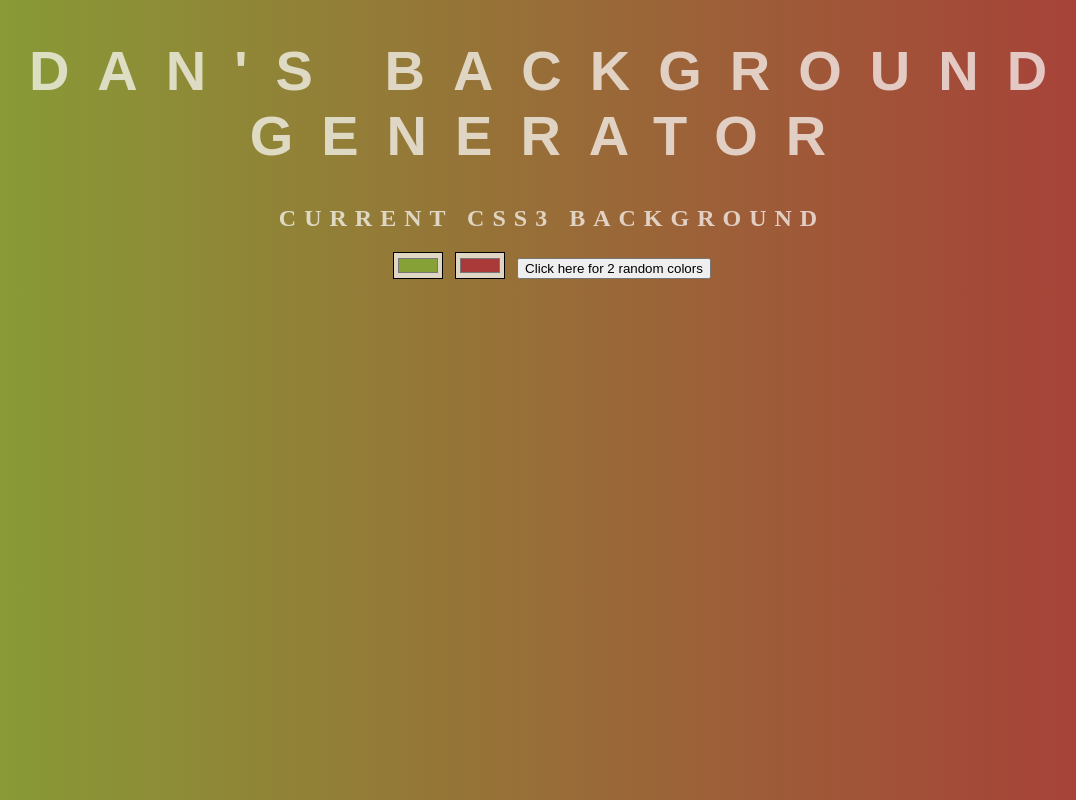
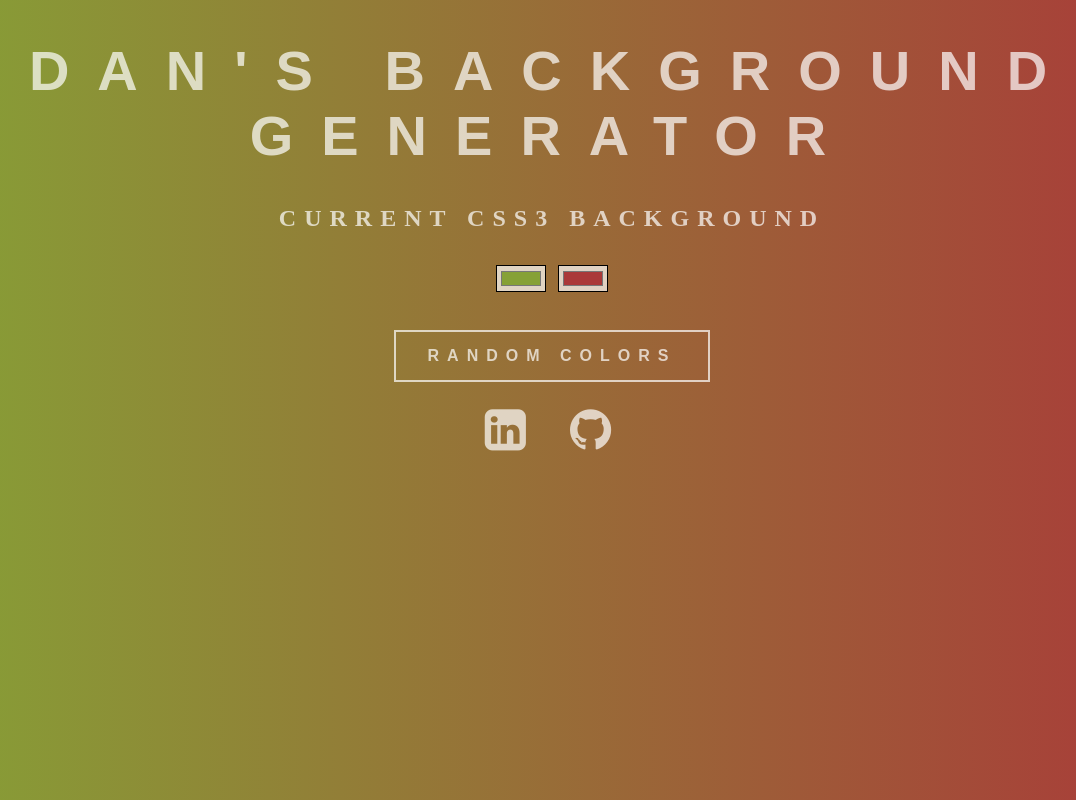
Before and after one commit to notfeardan/Background-Generator, a plain HTML site: page index.html in a window 1280 px wide. Shown: the whole page, without its empty margins (88-1164 px from the left). Drawn offline with Linux system fonts and the light colour scheme.

Commit message:
Added a button; generates two random colors

```diff
--- a/index.html
+++ b/index.html
@@ -3,6 +3,10 @@
   <head>
     <meta charset="UTF-8" />
     <meta name="viewport" content="width=device-width, initial-scale=1.0" />
+    <link
+      rel="stylesheet"
+      href="https://cdnjs.cloudflare.com/ajax/libs/font-awesome/4.7.0/css/font-awesome.min.css"
+    />
     <link rel="stylesheet" href="styles.css" />
     <title>Dan's Background Generator</title>
   </head>
@@ -11,8 +15,13 @@
     <h2>Current CSS3 Background</h2>
     <input class="color1" type="color" name="color1" value="#86A136" />
     <input class="color2" type="color" name="color2" value="#AA3939" />
-    <button>Click here for 2 random colors</button>
+    <button>Random Colors</button>
+    <a href="https://www.linkedin.com/in/daniil-baturyn-253999273/">
+      <i class="fa fa-linkedin-square"></i
+    ></a>
+    <a href="https://github.com/notfeardan"><i class="fa fa-github"></i></a>
     <h3></h3>
+
     <script type="text/javascript" src="script.js"></script>
   </body>
 </html>
--- a/script.js
+++ b/script.js
@@ -2,14 +2,29 @@ var css = document.querySelector("h3");
 var color1 = document.querySelector(".color1");
 var color2 = document.querySelector(".color2");
 var body = document.getElementById("gradient");
+var button = document.querySelector("button");
 
 function addGradient() {
   body.style.background =
     "linear-gradient(to right, " + color1.value + ", " + color2.value + ")";
-
   css.textContent = body.style.background + ";";
 }
 
+function getRandomColor() {
+  return (
+    "#" +
+    Math.floor(Math.random() * 16777215)
+      .toString(16)
+      .padStart(6, "0")
+  );
+}
+
+function setRandomColors() {
+  color1.value = getRandomColor();
+  color2.value = getRandomColor();
+  addGradient();
+}
+
 color1.addEventListener("input", addGradient);
-
 color2.addEventListener("input", addGradient);
+button.addEventListener("click", setRandomColors);
--- a/styles.css
+++ b/styles.css
@@ -18,7 +18,57 @@ h1 {
 }
 
 input {
+  margin: 1em auto;
   background-color: rgba(255, 255, 255, 0.7);
+  cursor: pointer;
+}
+
+input:hover {
+  box-shadow: 0 12px 16px 0 rgba(0, 0, 0, 0.24),
+    0 17px 50px 0 rgba(0, 0, 0, 0.19);
+}
+
+button {
+  background-color: transparent;
+  color: rgba(255, 255, 255, 0.7);
+  border: 2px solid rgba(255, 255, 255, 0.7);
+  padding: 15px 32px;
+  display: block;
+  font: 600 3.5em "Raleway", sans-serif;
+  text-align: center;
+  text-transform: uppercase;
+  letter-spacing: 0.5em;
+  font-size: 16px;
+  justify-content: center;
+  margin: 1.5em auto;
+  cursor: pointer;
+}
+
+button:hover {
+  box-shadow: 0 12px 16px 0 rgba(0, 0, 0, 0.24),
+    0 17px 50px 0 rgba(0, 0, 0, 0.19);
+}
+
+.fa-linkedin-square {
+  margin-right: 0.5em;
+  margin-bottom: 0.25em;
+  font-size: 48px;
+  color: rgba(255, 255, 255, 0.7);
+}
+
+.fa-linkedin-square:hover {
+  color: rgba(255, 255, 255, 0.9);
+  cursor: pointer;
+}
+
+.fa-github {
+  font-size: 48px;
+  color: rgba(255, 255, 255, 0.7);
+}
+
+.fa-github:hover {
+  color: rgba(255, 255, 255, 0.9);
+  cursor: pointer;
 }
 
 h3 {
@@ -27,4 +77,5 @@ h3 {
   text-align: center;
   text-transform: uppercase;
   letter-spacing: 0.01em;
+  margin-top: 1em;
 }
```
